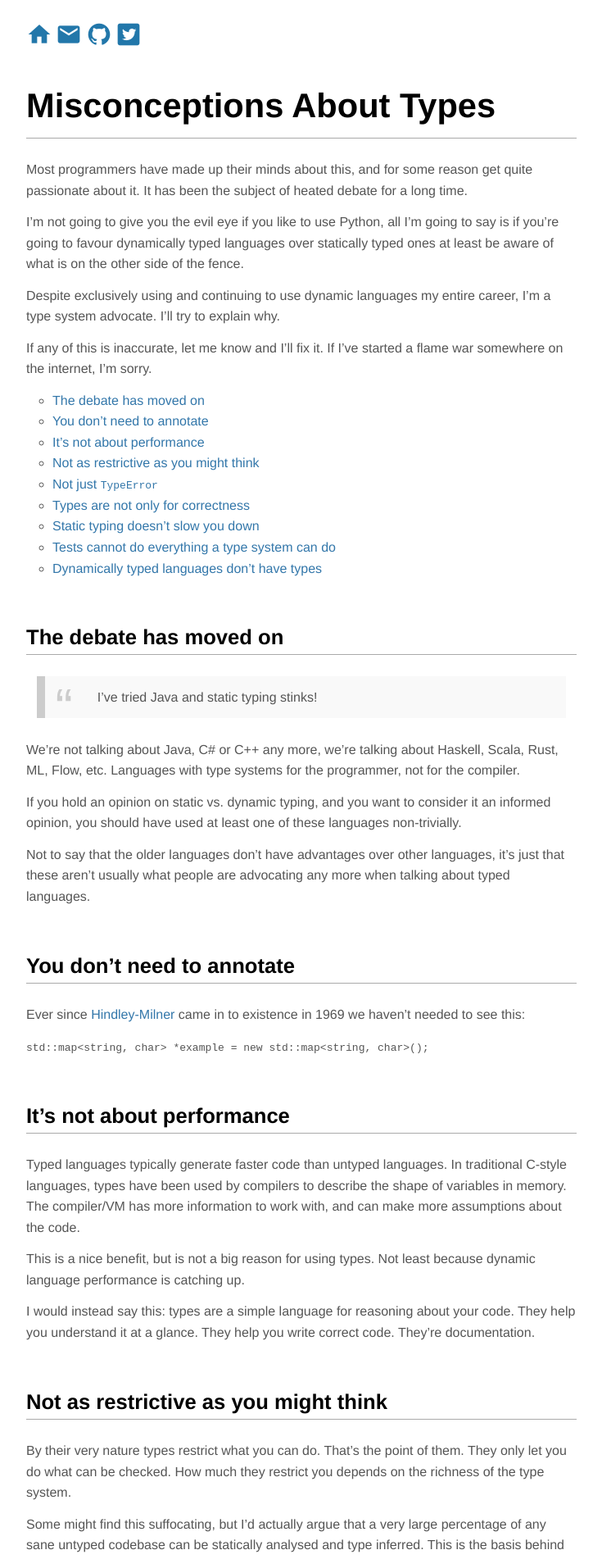
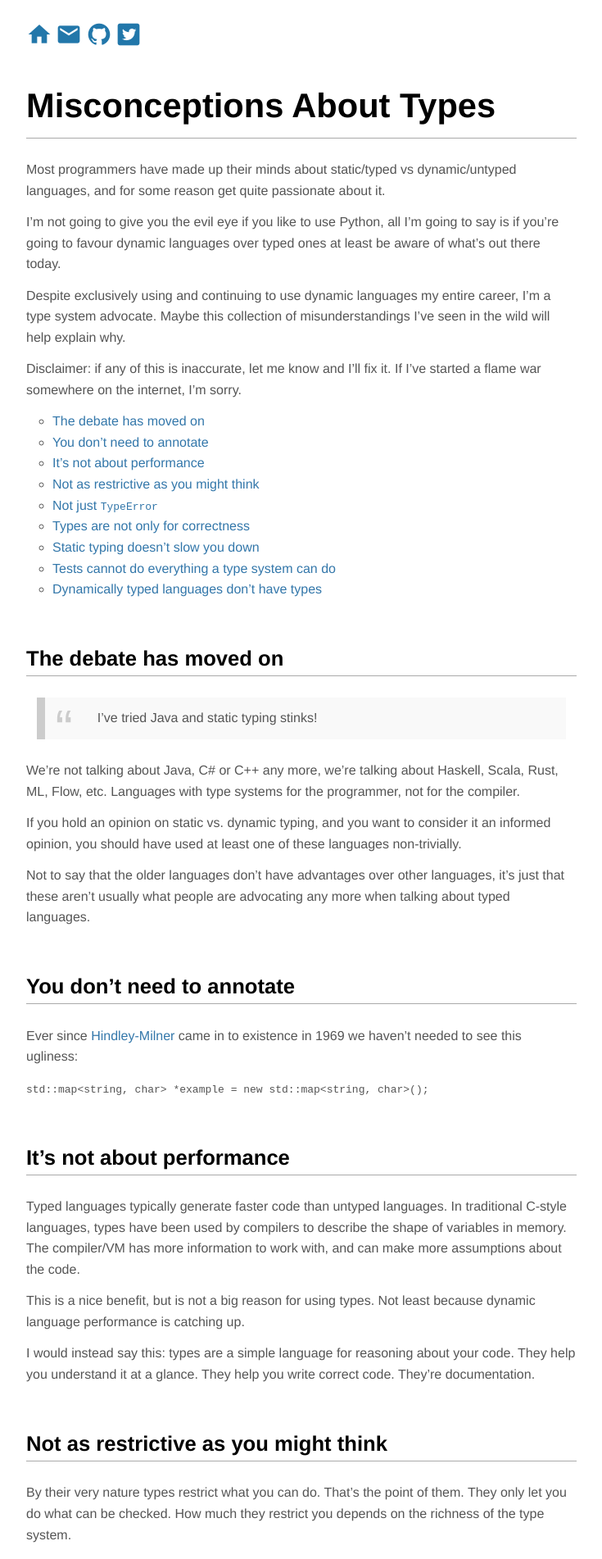
Before and after one commit to KMahoney/kmahoney.github.io, a Jekyll site: the page built from articles/misconceptions-about-types/index.markdown, in a window 1280 px wide. Shown: the top 1902 px of the page at 82% size, without its empty margins (272-1007 px from the left). Built offline with Jekyll 4.4.1, drawn with Linux system fonts in a browser that asks for light colours; some of the changed text lies outside the part shown.

Commit message:
link & editing

```diff
--- a/articles/misconceptions-about-types/index.markdown
+++ b/articles/misconceptions-about-types/index.markdown
@@ -4,20 +4,20 @@ layout: article
 
 # Misconceptions About Types
 
-Most programmers have made up their minds about this, and for some
-reason get quite passionate about it. It has been the subject of
-heated debate for a long time.
+Most programmers have made up their minds about static/typed vs
+dynamic/untyped languages, and for some reason get quite passionate
+about it.
 
 I'm not going to give you the evil eye if you like to use Python, all
-I'm going to say is if you're going to favour dynamically typed
-languages over statically typed ones at least be aware of what is on
-the other side of the fence.
+I'm going to say is if you're going to favour dynamic languages over
+typed ones at least be aware of what's out there today.
 
 Despite exclusively using and continuing to use dynamic languages my
-entire career, I'm a type system advocate. I'll try to explain why.
+entire career, I'm a type system advocate. Maybe this collection of
+misunderstandings I've seen in the wild will help explain why.
 
-If any of this is inaccurate, let me know and I'll fix it. If I've
-started a flame war somewhere on the internet, I'm sorry.
+Disclaimer: if any of this is inaccurate, let me know and I'll fix
+it. If I've started a flame war somewhere on the internet, I'm sorry.
 
 * [The debate has moved on](#the-debate-has-moved-on)
 * [You don't need to annotate](#you-dont-need-to-annotate)
@@ -49,7 +49,7 @@ advocating any more when talking about typed languages.
 
 Ever since
 [Hindley-Milner](http://en.wikipedia.org/wiki/Hindley–Milner_type_system)
-came in to existence in 1969 we haven't needed to see this:
+came in to existence in 1969 we haven't needed to see this ugliness:
 
 `std::map<string, char> *example = new std::map<string, char>();`
 
@@ -121,9 +121,6 @@ list of the resulting type. Which function do I use? Let's find out:
 ## Static typing doesn't slow you down
 
 > I can whip up something in Python quicker than in a typed language.
-
-Maybe so, but I don't believe this is related to the lack of a type
-system. This is also subject to your relative experience with Python.
 
 Let's see what Facebook says about Flow:
 
--- a/style.scss
+++ b/style.scss
@@ -88,7 +88,7 @@ blockquote {
         top: -0.2em;
     }
     p {
-        display: inline-block;
+        display: block;
         padding: 0em 0em 0em 3.2em;
         margin: 0;
     }
```
Also changed, not shown: other parts of articles/misconceptions-about-types/index.markdown (+6 -4 lines).
